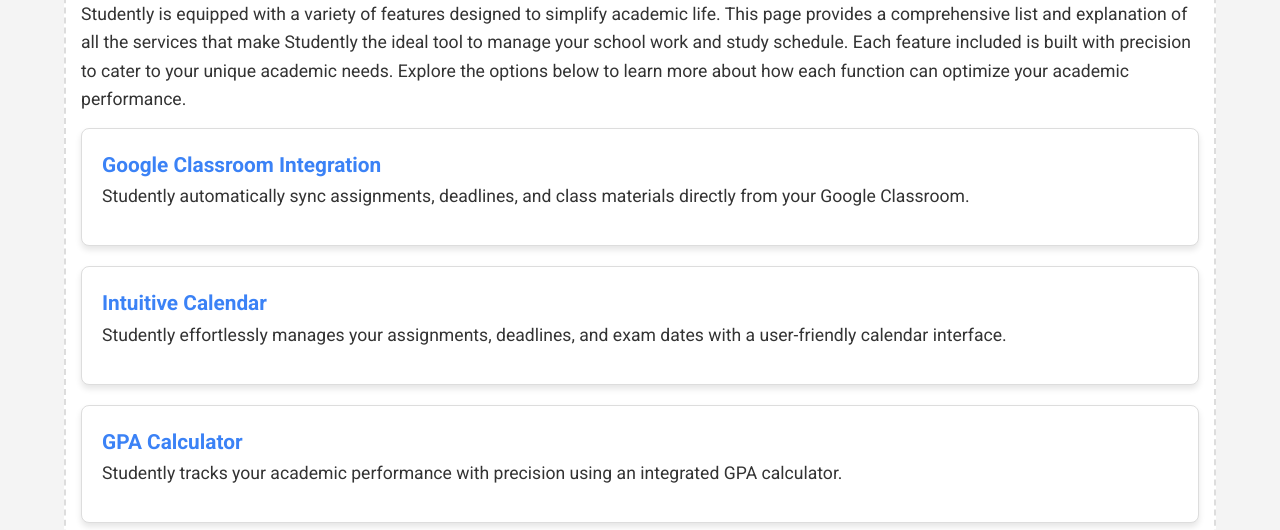
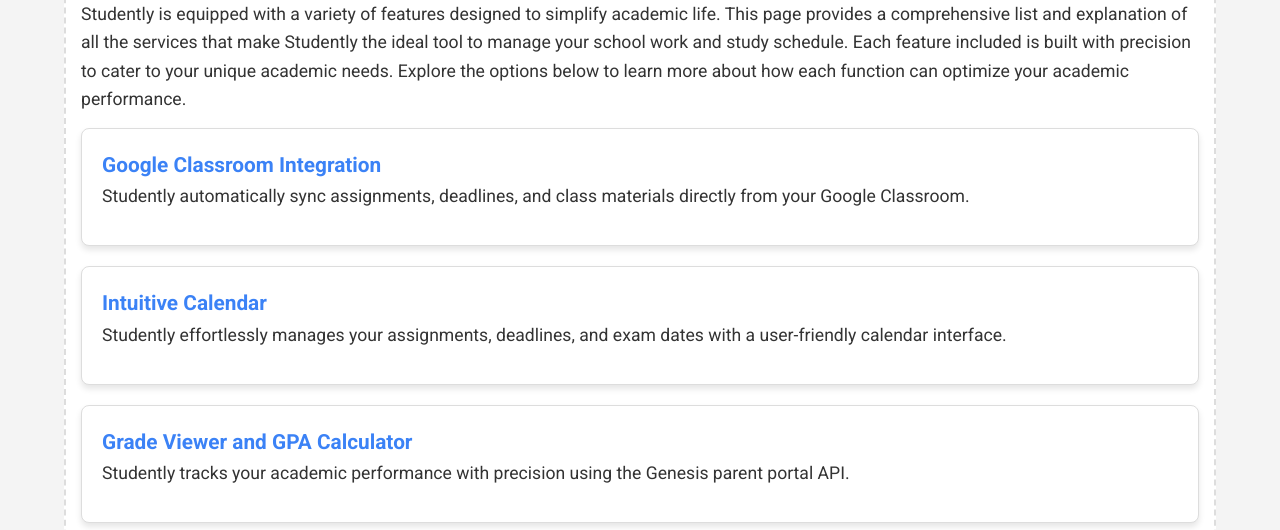
Before and after one commit to Studently-AI/info, a plain HTML site: page src/features.html in a window 1280 px wide. Shown: the part 270-800 px from the top of the page. Drawn offline with Linux system fonts and the light colour scheme.

Commit message:
changed descriptions

```diff
--- a/src/features.html
+++ b/src/features.html
@@ -42,8 +42,8 @@
           <p>Studently effortlessly manages your assignments, deadlines, and exam dates with a user-friendly calendar interface.</p>
         </li>
         <li class="box">
-          <a href="gpa-calculator.html"><strong>GPA Calculator</strong></a>
-          <p>Studently tracks your academic performance with precision using an integrated GPA calculator.</p>
+          <a href="gpa-calculator.html"><strong>Grade Viewer and GPA Calculator</strong></a>
+          <p>Studently tracks your academic performance with precision using the Genesis parent portal API.</p>
         </li>
         <li class="box">
           <a href="personalized-study-tools.html"><strong>Personalized Study Tools</strong></a>
```
Also changed, not shown: src/gpa-calculator.html (+1 -1 lines), src/index.html (+1 -1 lines), src/intuitive-calendar.html (renamed from src/intuitive-calender.html), 1 other file.
